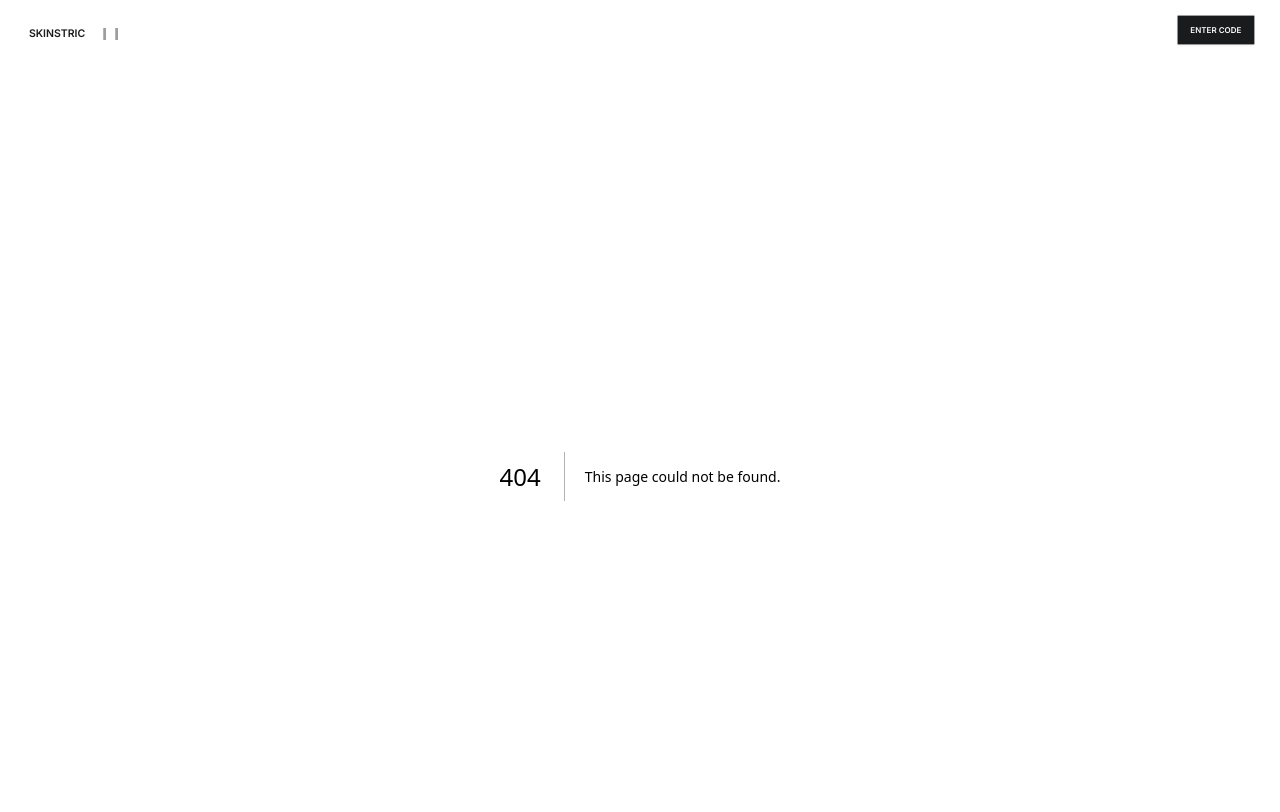
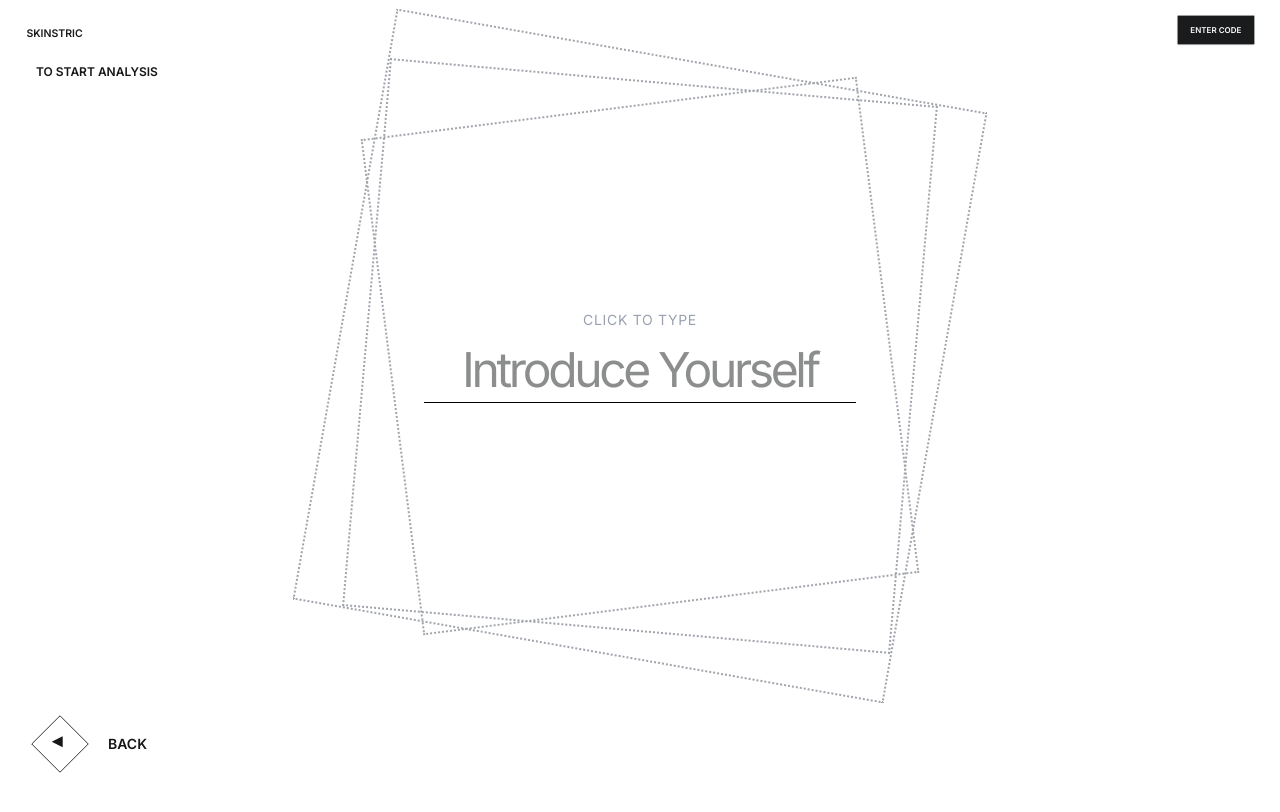
Before and after one commit to jessem1ller/skinstric-ai-internship, a Next.js app: page /testing in a window 1280 px wide. Before the commit this address had no page. Shown: the top 812 px of the page. Built offline with nearby package versions, Linux system fonts and the light colour scheme; grey boxes are pictures that could not be loaded.

Commit message:
added testing page

```diff
--- a/app/layout.tsx
+++ b/app/layout.tsx
@@ -1,7 +1,7 @@
 import type { Metadata } from 'next';
 import { Inter } from 'next/font/google';
 import './globals.css';
-import Header from '../components/Header';
+import ClientHeader from '../components/ClientHeader';
 
 const inter = Inter({ subsets: ['latin'] });
 
@@ -10,15 +10,16 @@ export const metadata: Metadata = {
   description: 'AI that will make your skin like new',
 };
 
-export default function RootLayout({
-  children,
-}: {
+interface RootLayoutProps {
   children: React.ReactNode;
-}) {
+  section?: string;
+}
+
+export default function RootLayout({ children, section }: RootLayoutProps) {
   return (
     <html lang="en">
       <body className={inter.className}>
-        <Header />
+        <ClientHeader section={section} />
         <main>{children}</main>
       </body>
     </html>
--- a/app/page.tsx
+++ b/app/page.tsx
@@ -36,10 +36,23 @@ const HomePage = () => {
       : "translateX(0)",
   };
   return (
-    <>
-      <div className="max-sm:scale-[0.75] max-sm:origin-center max-sm:p-6">
+    <div className="max-md:scale-[0.85] max-sm:scale-[0.65] max-sm:origin-center max-sm:p-6">
       <div className="flex flex-col items-center justify-center h-[71dvh] md:fixed md:top-1/2 md:left-1/2 md:-translate-x-1/2 md:-translate-y-1/2">
-          <div id="main-heading" className="relative z-10 text-center">
+        <div id="main-heading" className="relative z-10 text-center md:block lg:hidden">
+          <div className="relative">
+            <div className="absolute top-1/2 left-1/2 -translate-x-1/2 -translate-y-1/2 w-[500px] h-[500px] border-2 border-dotted border-[#A0A4AB] rotate-45 z-[-1] max-md:w-[400px] max-md:h-[400px] max-sm:w-[300px] max-sm:h-[300px]" />
+            <div className="absolute top-1/2 left-1/2 -translate-x-1/2 -translate-y-1/2 w-[500px] h-[500px] border-2 border-dotted border-[#A0A4AB] rotate-45 z-[-1] max-md:w-[400px] max-md:h-[400px] max-sm:w-[300px] max-sm:h-[300px] scale-[0.85]" />
+            <h1
+              style={{ ...headingStyle, textAlign: 'center', transform: 'translateX(0)'} as React.CSSProperties}
+              className="text-[#1A1B1C] font-inter font-normal tracking-tighter leading-none text-center md:text-[80px] md:leading-[80px] max-sm:text-[50px] max-sm:leading-[50px]"
+            >
+              Sophisticated
+              <br />
+              <span className="block text-[#1A1B1C]">skincare</span>
+            </h1>
+          </div>
+        </div>
+        <div id="main-heading" className="relative z-10 text-center hidden lg:block">
           <h1
             style={headingStyle as React.CSSProperties}
             className="text-[#1A1B1C] font-inter font-normal tracking-tighter leading-none"
@@ -60,7 +73,7 @@ const HomePage = () => {
                 ENTER EXPERIENCE
               </span>
               <div className="w-[24px] h-[24px] border border-solid border-black rotate-45 cursor-pointer"></div>
-                <span className="absolute left-[129px] scale-[0.5] hover:scale-60 duration-300">
+              <span className="absolute left-[132px] scale-[0.5] hover:scale-60 duration-300">
                 <svg
                   viewBox="0 0 24 24"
                   width="24"
@@ -120,7 +133,7 @@ const HomePage = () => {
               >
                 TAKE TEST
                 <div className="w-[30px] h-[30px] border border-solid border-black rotate-45 group-hover:scale-110 duration-300"></div>
-                  <span className="absolute left-[107px] top-[9px] scale-[0.9] cursor-pointer group-hover:scale-105 duration-300">
+                <span className="absolute left-[113px] top-[9px] scale-[0.9] cursor-pointer group-hover:scale-105 duration-300">
                    ▶
                 </span>
               </button>
@@ -129,7 +142,6 @@ const HomePage = () => {
         </div>
       </div>
     </div>
-    </>
   );
 };
 
--- /dev/null
+++ b/app/testing/page.tsx
@@ -0,0 +1,139 @@
+// app/testing/page.tsx
+"use client";
+
+import React, { useState } from 'react';
+import Link from 'next/link';
+
+const TestingPage = () => {
+  const [name, setName] = useState('');
+
+  const handleInputChange = (event: React.ChangeEvent<HTMLInputElement>) => {
+    setName(event.target.value);
+    // We'll add logic for the second input later
+  };
+
+  return (
+    <div className="min-h-[90vh] flex flex-col items-center justify-center bg-white text-center">
+      <div className="absolute top-16 left-9 text-left">
+        <p className="font-semibold text-xs">TO START ANALYSIS</p>
+      </div>
+      <div className="relative flex flex-col items-center justify-center mb-40 w-full h-full">
+        <p className="text-sm text-gray-400 tracking-wider uppercase mb-1">CLICK TO TYPE</p>
+        <form className="relative z-10" onSubmit={(e) => e.preventDefault()}>
+          <div className="flex flex-col items-center">
+            <input
+              className="text-4xl sm:text-5xl font-normal text-center bg-transparent border-b border-black focus:outline-none appearance-none w-[372px] sm:w-[432px] pt-1 tracking-[-0.07em] leading-[64px] text-[#1A1B1C] z-10"
+              placeholder="Introduce Yourself"
+              type="text"
+              autoComplete="off"
+              autoFocus
+              name="name"
+              value={name}
+              onChange={handleInputChange}
+            />
+          </div>
+          <button type="submit" className="sr-only">Submit</button>
+        </form>
+        <div className="absolute top-1/2 left-1/2 -translate-x-[50%] -translate-y-1/2 w-[400px] h-[400px] md:w-[600px] md:h-[600px] border-2 border-dotted border-[#A0A4AB] motion-reduce:animate-spin rotate-190"></div>
+        <div className="absolute top-1/2 left-1/2 -translate-x-[50%] -translate-y-1/2 w-[350px] h-[350px] md:w-[550px] md:h-[550px] border-2 border-dotted border-[#A0A4AB] motion-reduce:animate-spin rotate-185"></div>
+        <div className="absolute top-1/2 left-1/2 -translate-x-[50%] -translate-y-1/2 w-[300px] h-[300px] md:w-[500px] md:h-[500px] border-2 border-dotted border-[#A0A4AB] animate-spin"></div>
+      </div>
+      <div className="absolute bottom-38.5 md:bottom-8 w-full flex justify-between md:px-9 px-13">
+        <Link href="/" aria-label="Back">
+          <div>
+            <div className="relative w-12 h-12 flex items-center justify-center border border-[#1A1B1C] rotate-45 scale-[1] sm:hidden">
+              <span className="rotate-[-45deg] text-xs font-semibold sm:hidden">BACK</span>
+            </div>
+            <div className="group hidden sm:flex flex-row relative justify-center items-center">
+              <div className="w-12 h-12 hidden sm:flex justify-center border border-[#1A1B1C] rotate-45 scale-[0.85] group-hover:scale-[0.92] ease duration-300"></div>
+              <span className="absolute left-[15px] bottom-[13px] scale-[0.9] rotate-180 hidden sm:block group-hover:scale-[0.92] ease duration-300">▶</span>
+              <span className="text-sm font-semibold hidden sm:block ml-6 ">BACK</span>
+            </div>
+          </div>
+        </Link>
+      </div>
+    </div>
+  );
+};
+
+export default TestingPage;
+
+// "use client";
+
+// import React, { useState } from 'react';
+// import Link from 'next/link';
+// import Image from 'next/image';
+
+// const TestingPage = () => {
+//   const [name, setName] = useState('');
+
+//   const handleInputChange = (event: React.ChangeEvent<HTMLInputElement>) => {
+//     setName(event.target.value);
+//   };
+
+//   return (
+//     <div className="min-h-[90vh] flex flex-col items-center justify-center bg-white text-center">
+//       <div className="absolute top-16 left-9 text-left">
+//         <p className="font-semibold text-xs">TO START ANALYSIS</p>
+//       </div>
+//       <div className="relative flex flex-col items-center justify-center mb-40 w-full h-full">
+//         <p className="text-sm text-gray-400 tracking-wider uppercase mb-1">CLICK TO TYPE</p>
+//         <form className="relative z-10" onSubmit={(e) => e.preventDefault()}>
+//           <div className="flex flex-col items-center">
+//             <input
+//               className="text-5xl sm:text-6xl font-normal text-center bg-transparent border-b border-black focus:outline-none appearance-none w-[372px] sm:w-[432px] pt-1 tracking-[-0.07em] leading-[64px] text-[#1A1B1C] z-10"
+//               placeholder="Introduce Yourself"
+//               type="text"
+//               autoComplete="off"
+//               autoFocus
+//               name="name"
+//               value={name}
+//               onChange={handleInputChange}
+//             />
+//           </div>
+//           <button type="submit" className="sr-only">Submit</button>
+//         </form>
+//         <Image
+//           alt="Diamond Large"
+//           src="/_next/image?url=%2F_next%2Fstatic%2Fmedia%2FDiamond-light-large.27413569.png&w=1920&q=75"
+//           width={762}
+//           height={762}
+//           className="absolute top-1/2 left-1/2 -translate-x-[50%] -translate-y-1/2 w-[480px] h-[480px] md:w-[762px] md:h-[762px] animate-spin-slow rotate-190"
+//           style={{ color: 'transparent' }}
+//         />
+//         <Image
+//           alt="Diamond Medium"
+//           src="/_next/image?url=%2F_next%2Fstatic%2Fmedia%2FDiamond-medium-medium.7599ea96.png&w=1920&q=75"
+//           width={682}
+//           height={682}
+//           className="absolute top-1/2 left-1/2 -translate-x-[50%] -translate-y-1/2 w-[400px] h-[400px] md:w-[682px] md:h-[682px] animate-spin-slower rotate-185"
+//           style={{ color: 'transparent' }}
+//         />
+//         <Image
+//           alt="Diamond Small"
+//           src="/_next/image?url=%2F_next%2Fstatic%2Fmedia%2FDiamond-dark-small.c887a101.png&w=1920&q=75"
+//           width={602}
+//           height={602}
+//           className="absolute top-1/2 left-1/2 -translate-x-[50%] -translate-y-1/2 w-[320px] h-[320px] md:w-[602px] md:h-[602px] animate-spin-slowest"
+//           style={{ color: 'transparent' }}
+//         />
+//       </div>
+//       <div className="absolute bottom-38.5 md:bottom-8 w-full flex justify-between md:px-9 px-13">
+//         <Link href="/" aria-label="Back">
+//           <div>
+//             <div className="relative w-12 h-12 flex items-center justify-center border border-[#1A1B1C] rotate-45 scale-[1] sm:hidden">
+//               <span className="rotate-[-45deg] text-xs font-semibold sm:hidden">BACK</span>
+//             </div>
+//             <div className="group hidden sm:flex flex-row relative justify-center items-center">
+//               <div className="w-12 h-12 hidden sm:flex justify-center border border-[#1A1B1C] rotate-45 scale-[0.85] group-hover:scale-[0.92] ease duration-300"></div>
+//               <span className="absolute left-[15px] bottom-[13px] scale-[0.9] rotate-180 hidden sm:block group-hover:scale-[0.92] ease duration-300">▶</span>
+//               <span className="text-sm font-semibold hidden sm:block ml-6 ">BACK</span>
+//             </div>
+//           </div>
+//         </Link>
+//       </div>
+//     </div>
+//   );
+// };
+
+// export default TestingPage;
--- /dev/null
+++ b/components/ClientHeader.tsx
@@ -0,0 +1,16 @@
+"use client";
+
+import dynamic from 'next/dynamic';
+import React from 'react';
+
+const Header = dynamic(() => import('./Header'), { ssr: false });
+
+interface ClientHeaderProps {
+  section?: string;
+}
+
+const ClientHeader: React.FC<ClientHeaderProps> = ({ section }) => {
+  return <Header section={section} />;
+};
+
+export default ClientHeader;
--- a/components/Header.tsx
+++ b/components/Header.tsx
@@ -1,41 +1,40 @@
-// components/Header.tsx
+"use client";
+
 import Link from 'next/link';
-import Image from 'next/image';
+import { usePathname } from 'next/navigation';
+import { useEffect, useState } from 'react';
 
 interface HeaderProps {
-  section?: string; // Optional prop for the section text (e.g., "INTRO", "ANALYSIS")
+  section?: string;
 }
 
 const Header: React.FC<HeaderProps> = ({ section }) => {
+  const pathname = usePathname();
+  const [currentSection, setCurrentSection] = useState<string | null>(null);
+
+  useEffect(() => {
+    if (pathname === '/') {
+      setCurrentSection('INTRO');
+    } else if (section) {
+      setCurrentSection(section.toUpperCase());
+    } else {
+      setCurrentSection(null);
+    }
+  }, [pathname, section]);
+
   return (
     <div className="flex flex-row h-[64px] w-full justify-between py-3 mb-3 relative z-[1000]">
       <div className="flex flex-row pt-1 scale-75 justify-center items-center">
         <Link href="/" className="inline-flex items-center justify-center gap-2 whitespace-nowrap rounded-md transition-colors h-9 px-4 py-2 font-semibold text-sm mr-2 line-clamp-4 leading-[16px] text-[#1A1B1C] z-[1000]">
           SKINSTRIC
         </Link>
-        <Image
-          alt="left-bracket"
-          loading="lazy"
-          width={5}
-          height={19}
-          decoding="async"
-          data-nimg="1"
-          className="w-[4px] h-[17px]"
-          style={{ color: 'transparent' }}
-          src="/_next/image?url=%2F_next%2Fstatic%2Fmedia%2FRectangle%202710.61a74ed4.png&w=16&q=75"
-        />
-        <p className="text-[#1a1b1c83] text-opacity-70 font-semibold text-sm ml-1.5 mr-1.5">{section ? section.toUpperCase() : ''}</p>
-        <Image
-          alt="right-bracket"
-          loading="lazy"
-          width={5}
-          height={19}
-          decoding="async"
-          data-nimg="1"
-          className="w-[4px] h-[17px]"
-          style={{ color: 'transparent' }}
-          src="/_next/image?url=%2F_next%2Fstatic%2Fmedia%2FRectangle%202711.b2b3b291.png&w=16&q=75"
-        />
+        {currentSection && (
+          <>
+            <p className="text-[#1a1b1c83] text-opacity-70 font-semibold text-sm ml-1.5 mr-0.5">[</p>
+            <p className="text-[#1a1b1c83] text-opacity-70 font-semibold text-sm mx-1.5">{currentSection}</p>
+            <p className="text-[#1a1b1c83] text-opacity-70 font-semibold text-sm ml-0.5">]</p>
+          </>
+        )}
       </div>
       <button className="inline-flex items-center justify-center gap-2 whitespace-nowrap font-semibold  transition-colors  disabled:pointer-events-none text-primary-foreground shadow hover:bg-primary/90 h-9 px-4 py-2 mx-4 scale-[0.8] text-[#FCFCFC] text-[10px] bg-[#1A1B1C] leading-[16px]">
         ENTER CODE
```
Lines whose indentation alone changed are shown as unchanged.
